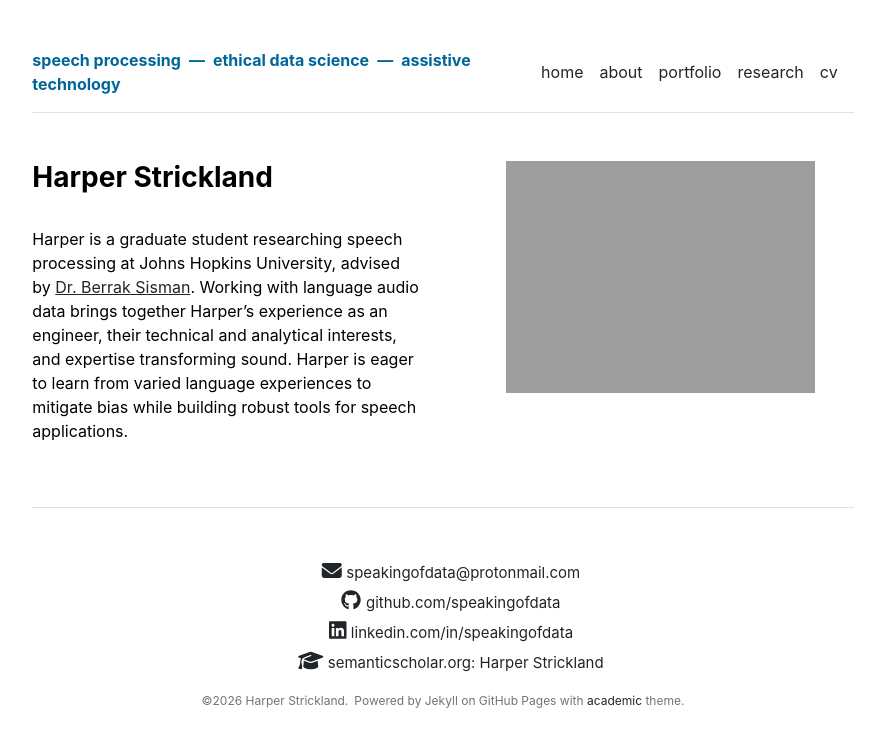
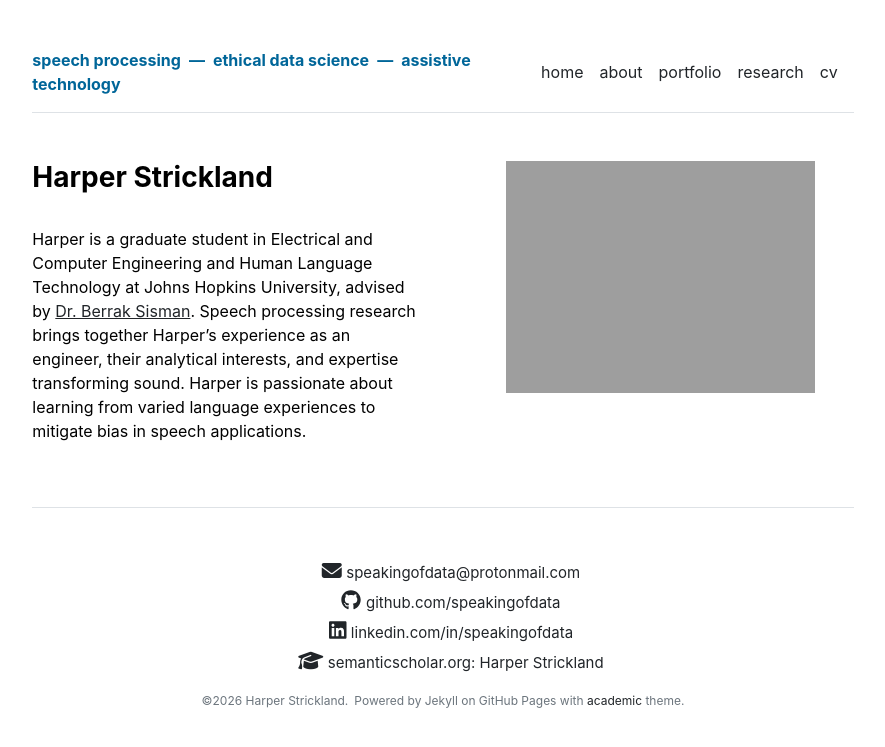
Before and after one commit to speakingofdata/speakingofdata.github.io, a Jekyll site: the page built from index.md, in a window 1280 px wide. Shown: the top 747 px of the page, without its empty margins (197-1082 px from the left). Built offline with Jekyll 4.4.1, drawn with Linux system fonts in a browser that asks for light colours; nearby versions of some CDN libraries.

Commit message:
Update index.md

```diff
--- a/index.md
+++ b/index.md
@@ -4,4 +4,4 @@ title: "Home"
 ---
 
 <br>
-Harper is a graduate student researching speech processing at Johns Hopkins University, advised by [Dr. Berrak Sisman](https://sites.google.com/view/jhusmile/homepage/members). Working with language audio data brings together Harper's experience as an engineer, their technical and analytical interests, and expertise transforming sound. Harper is eager to learn from varied language experiences to mitigate bias while building robust tools for speech applications.
+Harper is a graduate student in Electrical and Computer Engineering and Human Language Technology at Johns Hopkins University, advised by [Dr. Berrak Sisman](https://sites.google.com/view/jhusmile/homepage/members). Speech processing research brings together Harper's experience as an engineer, their analytical interests, and expertise transforming sound. Harper is passionate about learning from varied language experiences to mitigate bias in speech applications.
```
